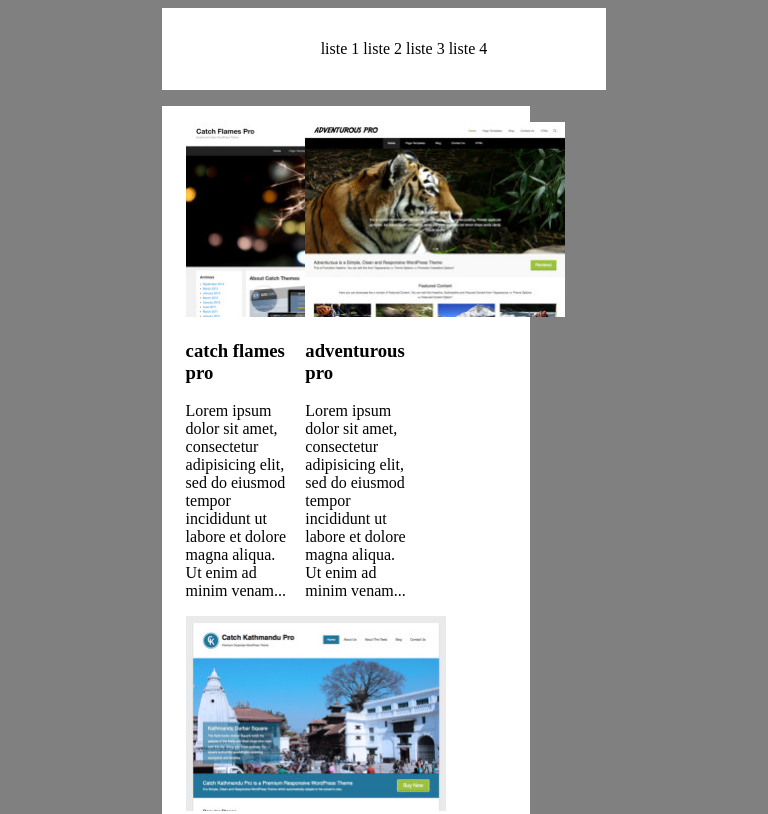
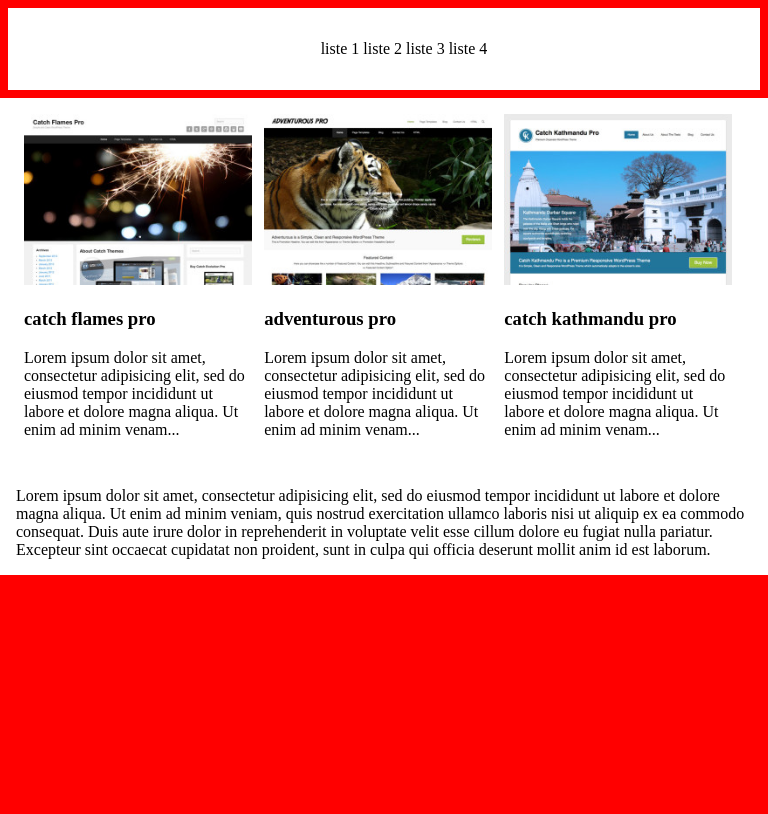
Before and after one commit to sveyres/mediaq01, a plain HTML site: page index.html in a window 768 px wide. Shown: the top 814 px of the page. Drawn offline with Linux system fonts and the light colour scheme.

Commit message:
version tablet

```diff
--- a/css/mobile.css
+++ b/css/mobile.css
@@ -1,22 +1,23 @@
 @media(max-width:400px){
+    body{
+        margin:0;
+    }
     article{
         width: 100%;
-
-
-}
+    }
     li{
         width: 100%;
     }
     body{
         width: 100%;
-
     }
     main{
         width: 100%;
         float: none;
-    margin: 0.5em;
+        margin: 0;
     }
     aside{
         width: 100%;
         float: none;
+        margin: 0;
     }
--- a/css/style.css
+++ b/css/style.css
@@ -42,13 +42,15 @@
 }
 
 article{
-    width: 32%;
+    width: 31%;
     display: inline-block;
     margin-left: 0.5em;
-
-
+    vertical-align: top;
 }
-
+article img{
+    width: 100%;
+    height: auto;
+}
 @@media screen and {
 
 }
--- a/css/tablet.css
+++ b/css/tablet.css
@@ -1,22 +1,25 @@
-@media all and (min-width:400px)and(max-width:900px){
+@media screen and (min-width: 400px) and (max-width: 900px){
+    body{
+        margin:0;
+    }
     article{
-        width:auto;
+        display: inline-block;
+    }
+    p{
+        overflow: auto;
     }
 
-    li{
-        width: 100%;
-    }
     body{
         width: 100%;
         background-color: red;
-
     }
     main{
         width: 100%;
         float: none;
-    margin: 0.5em;
+        margin: 0;
     }
     aside{
         width: 100%;
         float: none;
+        margin: 0;
     }
--- a/index.html
+++ b/index.html
@@ -3,10 +3,10 @@
     <head>
         <meta charset="utf-8">
         <meta charset="UTF-8"/>
-        <title>Challenge_contact</title>
+        <title>Media Queries</title>
         <link href="./css/style.css" rel="stylesheet"/>
         <link href="./css/mobile.css" rel="stylesheet"/>
-        <link href="./css/tablet.css" media=" all and (min-width:400px)and(max-width:900px)" rel="stylesheet"/>
+        <link href="./css/tablet.css" media=" screen and (min-width: 400px) and (max-width: 900px)" rel="stylesheet"/>
     </head>
         <title></title>
     </head>
```
